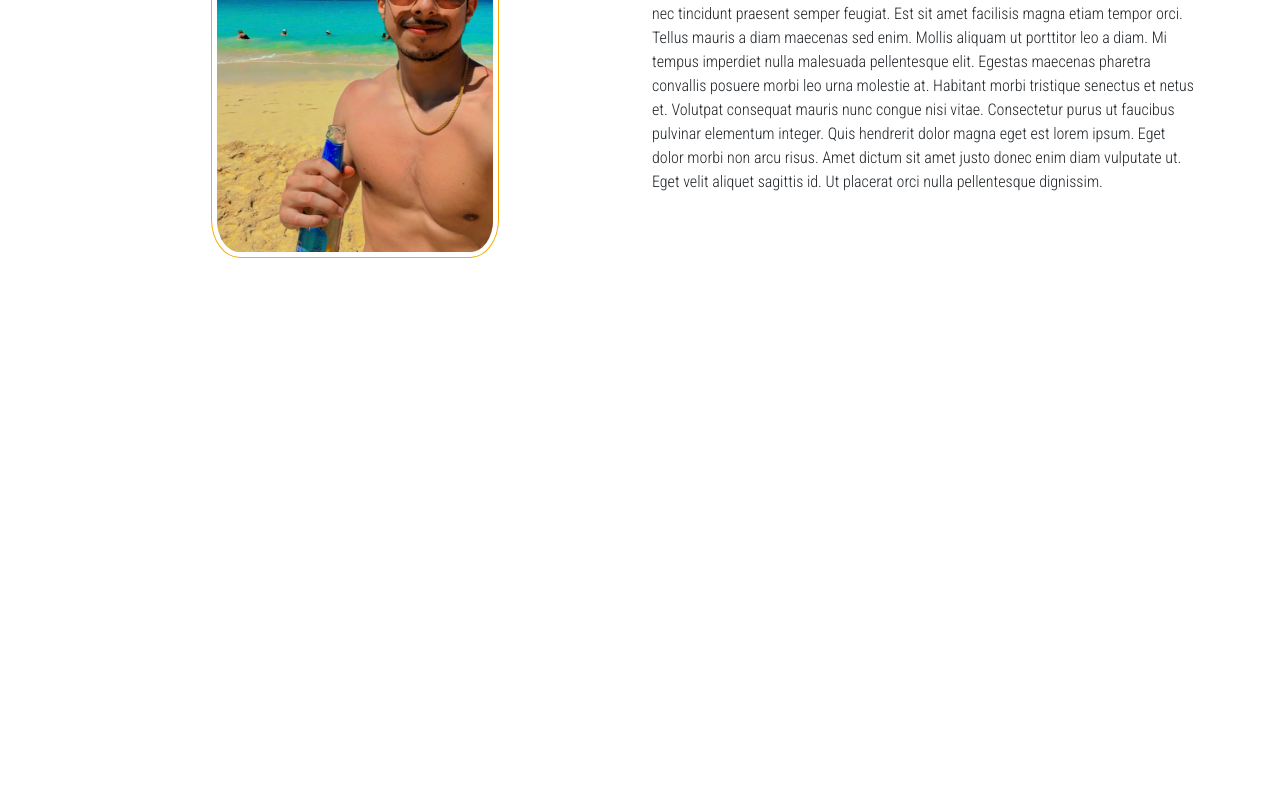
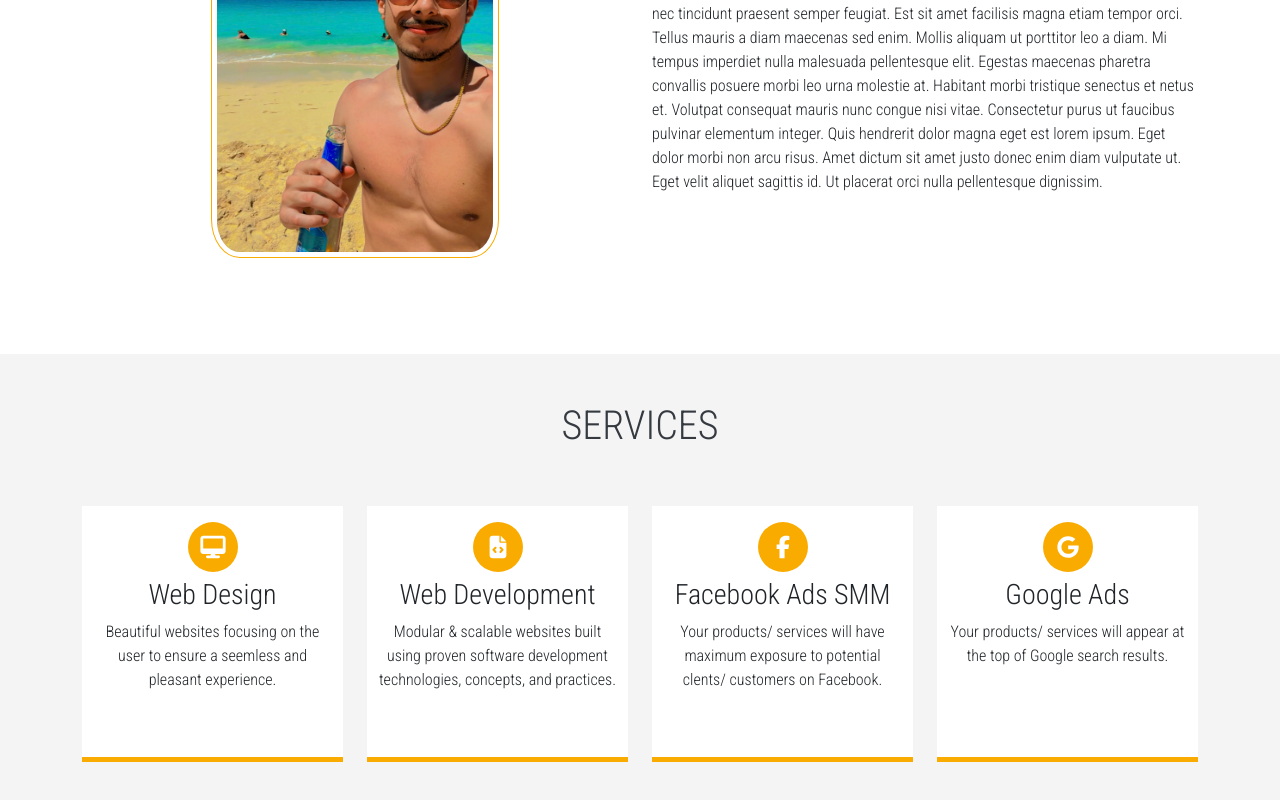
Before and after one commit to julian-o-murillo/portfolio-project, a React (Create React App) app: page / in a window 1280 px wide. Shown: the part 1006-1806 px from the top of the page. Before the commit the page ends 1360 px from the top, so only its background shows below. Built offline with nearby package versions, Linux system fonts and the light colour scheme.

Commit message:
adds services component and styles

```diff
--- a/package.json
+++ b/package.json
@@ -4,6 +4,7 @@
   "private": true,
   "dependencies": {
     "@fortawesome/fontawesome-svg-core": "^6.1.1",
+    "@fortawesome/free-brands-svg-icons": "^6.1.1",
     "@fortawesome/free-solid-svg-icons": "^6.1.1",
     "@fortawesome/react-fontawesome": "^0.2.0",
     "@testing-library/jest-dom": "^5.16.4",
--- a/src/App.css
+++ b/src/App.css
@@ -1,9 +1,10 @@
 @import url('https://fonts.googleapis.com/css2?family=Roboto+Condensed:wght@300&display=swap');
 
 :root {
-  --primary-white: #fff;
+  --primary-white: #ffffff;
+  --primary-light-grey: #f4f4f4;
   --primary-orange: #f9ab00;
-  --primary-dark: rgba(255, 255, 255, 0);
+  --primary-dark: rgb(52, 58, 64);
   --primary-red: #ef4035;
   --primary-hover-red: #f33501;
 }
@@ -162,3 +163,58 @@
     width: 10rem;
   }
 }
+
+/* *************************** SERVICES *************************** */
+.services {
+  text-align: center;
+  padding-bottom: 2rem;
+  background: var(--primary-light-grey);
+}
+
+.services h1 {
+  color: var(--primary-dark);
+  text-transform: uppercase;
+}
+
+.services .circle {
+  position: relative;
+  margin: 0.375rem auto;
+  background: var(--primary-orange);
+  border-radius: 50%;
+  width: 3.125rem;
+  height: 3.125rem;
+}
+
+.services .icon {
+  font-size: 1.4rem;
+  color: var(--primary-white);
+  position: absolute;
+  top: 50%;
+  left: 50%;
+  transform: translate(-50%, -50%);
+}
+
+.services .box {
+  height: 16rem;
+  border-bottom: 0.3125rem solid var(--primary-orange);
+  padding: 0.625rem;
+  margin-bottom: 1.875rem;
+  background: var(--primary-white);
+}
+
+.services .box:hover {
+  background: var(--primary-orange);
+  border-bottom: 0.3125rem solid var(--primary-dark);
+}
+
+.services .box:hover .icon {
+  color: var(--primary-dark);
+}
+
+.services .box:hover .circle {
+  background: var(--primary-white);
+}
+
+.services .box:hover p {
+  color: var(--primary-white);
+}
--- a/src/App.js
+++ b/src/App.js
@@ -5,6 +5,7 @@
 import Navbar from './components/navbar/navbar.component';
 import Header from './components/header/header.component';
 import AboutMe from './components/about-me/about-me.component';
+import Services from './components/services/services.component';
 
 import Particles from 'react-tsparticles';
 import { loadFull } from 'tsparticles';
@@ -30,6 +31,7 @@
       <Navbar />
       <Header />
       <AboutMe />
+      <Services />
     </Fragment>
   );
 }
--- /dev/null
+++ b/src/components/services/services.component.jsx
@@ -0,0 +1,70 @@
+import React from 'react';
+import { FontAwesomeIcon } from '@fortawesome/react-fontawesome';
+import { faFacebookF, faGoogle } from '@fortawesome/free-brands-svg-icons';
+import { faDesktop, faFileCode } from '@fortawesome/free-solid-svg-icons';
+
+const Services = () => {
+  return (
+    <div className='services'>
+      <h1 className='py-5'>Services</h1>
+      <div className='container'>
+        <div className='row'>
+          <div className='col-md-3 col-sm-6'>
+            <div className='box'>
+              <div className='circle'>
+                <FontAwesomeIcon className='icon' icon={faDesktop} size='2x' />
+              </div>
+              <h3>Web Design</h3>
+              <p>
+                Beautiful websites focusing on the user to ensure a seemless and
+                pleasant experience.{' '}
+              </p>
+            </div>
+          </div>
+          <div className='col-md-3 col-sm-6'>
+            <div className='box'>
+              <div className='circle'>
+                <FontAwesomeIcon className='icon' icon={faFileCode} size='2x' />
+              </div>
+              <h3>Web Development</h3>
+              <p>
+                Modular & scalable websites built using proven software
+                development technologies, concepts, and practices.{' '}
+              </p>
+            </div>
+          </div>
+          <div className='col-md-3 col-sm-6'>
+            <div className='box'>
+              <div className='circle'>
+                <FontAwesomeIcon
+                  className='icon'
+                  icon={faFacebookF}
+                  size='2x'
+                />
+              </div>
+              <h3>Facebook Ads SMM</h3>
+              <p>
+                Your products/ services will have maximum exposure to potential
+                clents/ customers on Facebook.{' '}
+              </p>
+            </div>
+          </div>
+          <div className='col-md-3 col-sm-6'>
+            <div className='box'>
+              <div className='circle'>
+                <FontAwesomeIcon className='icon' icon={faGoogle} size='2x' />
+              </div>
+              <h3>Google Ads</h3>
+              <p>
+                Your products/ services will appear at the top of Google search
+                results.{' '}
+              </p>
+            </div>
+          </div>
+        </div>
+      </div>
+    </div>
+  );
+};
+
+export default Services;
```
Also changed, not shown: 1 other file (tests, documents, lock files or other folders).
